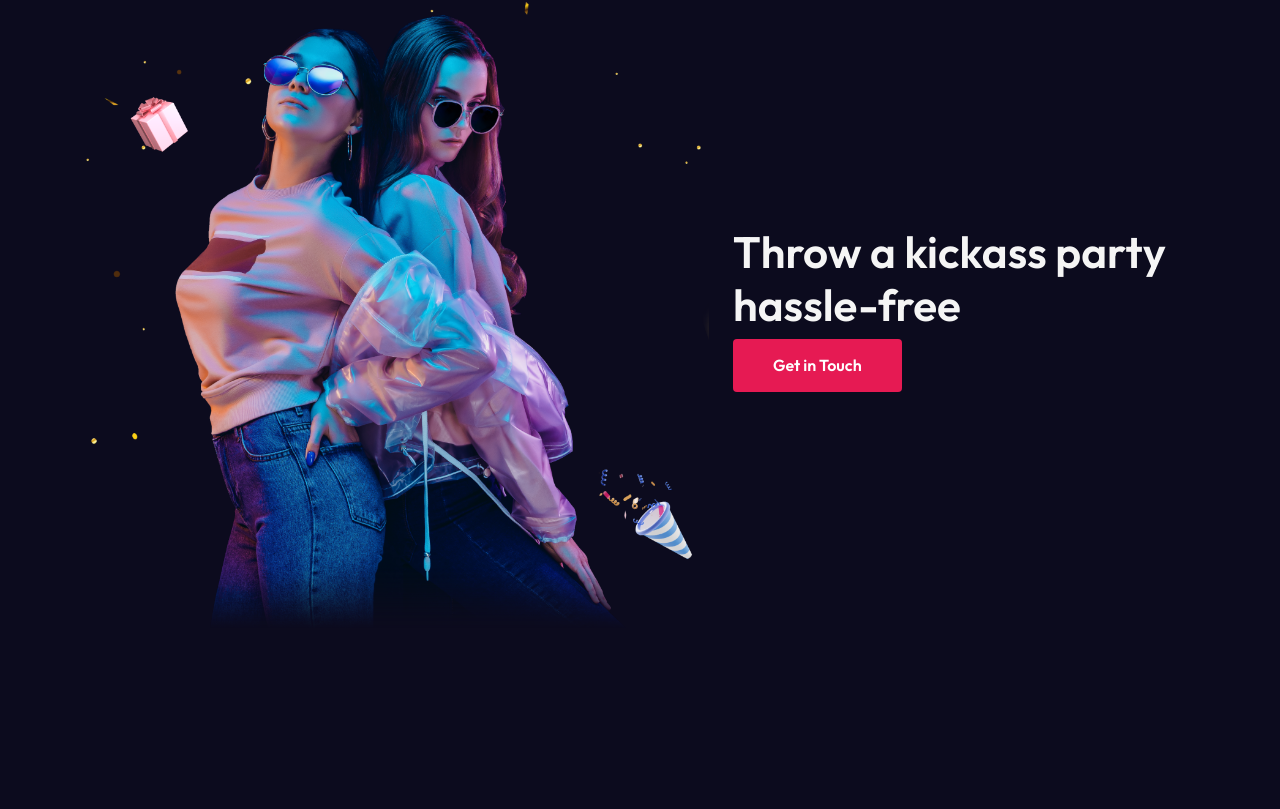
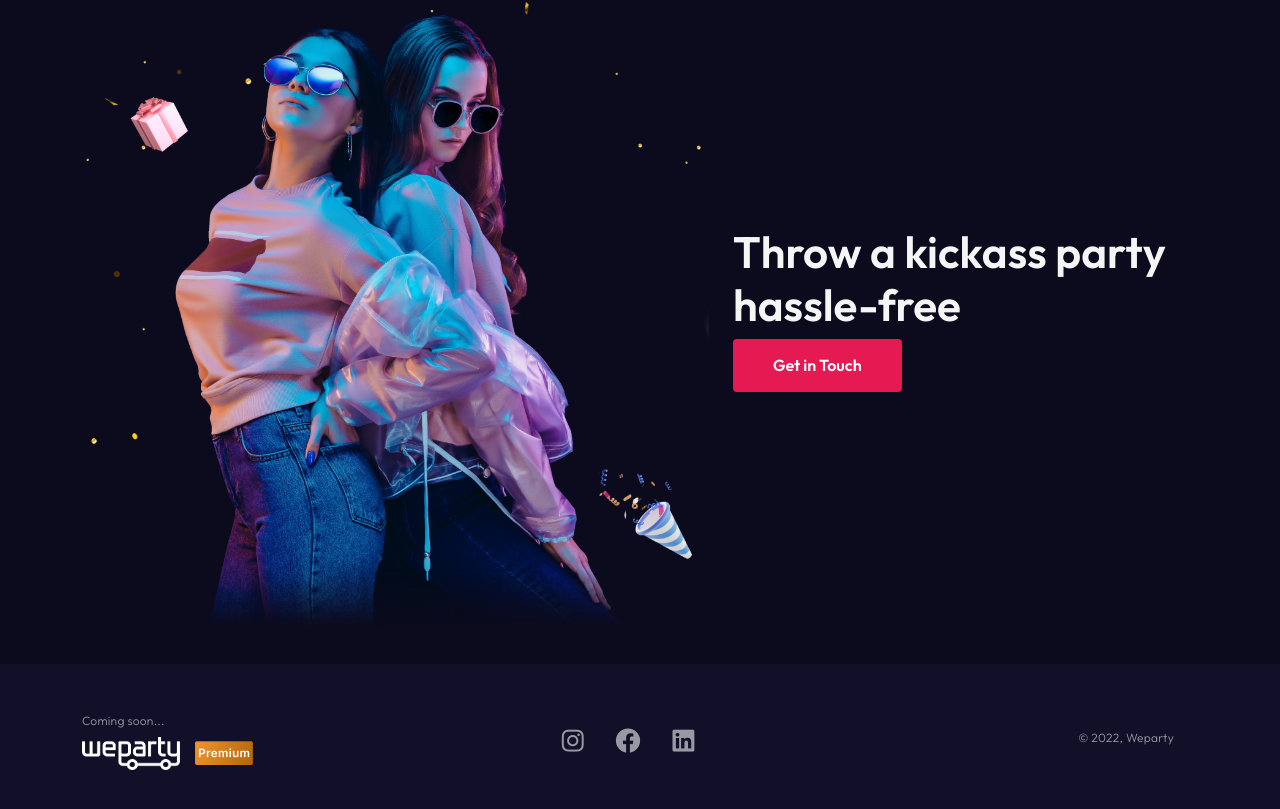
Before and after one commit to Shubhamsadhu02/weparty, a React (Create React App) app: page / in a window 1280 px wide. Shown: the part 3673-4482 px from the top of the page. Before the commit the page ends 4337 px from the top, so only its background shows below. Built offline with nearby package versions, Linux system fonts and the light colour scheme.

Commit message:
Footer added

```diff
--- a/src/Components/Home.js
+++ b/src/Components/Home.js
@@ -1,6 +1,7 @@
 import React from 'react'
 import Header from '../Partials/Header'
 import Cards from './cards'
+import Footer from '../Partials/Footer'
 
 export default function Home() {
   return (
@@ -168,6 +169,8 @@ export default function Home() {
         </div>
       </div>
     </section>
+
+    <Footer/>
     </>
   )
 }
--- a/src/Partials/footer.js
+++ b/src/Partials/footer.js
@@ -1,7 +1,35 @@
 import React from 'react'
 
-export default function footer() {
+export default function Footer() {
   return (
-    <div>footer</div>
+    <>
+    <section style={{ background: "#121028", height: "155px", padding: "50px 20px" }}>
+        <div className="container">
+          <div className="row">
+            <div className="col-lg-4">
+              <div className="footer-logo">
+                <h5>Coming soon...</h5>
+                <div className="footer-logo--premium d-flex flex-row align-items-center">
+                  <img src='/images/logo.png' height={33} width={98} style={{marginRight: "15px"}} />
+                  <img src='/images/premium.png' height={24} />
+                </div>
+              </div>
+            </div>
+            <div className="col-lg-4  d-flex flex-column justify-content-center align-items-center">
+              <div className="social-logo">
+                <i class="fab fa-instagram"></i>
+                <i class="fab fa-facebook"></i>
+                <i class="fab fa-linkedin"></i>
+              </div>
+            </div>
+            <div className="col-lg-4 d-flex flex-column justify-content-center align-items-end">
+                <div className="copyright">
+                    <h5>© 2022, Weparty</h5>
+                </div>
+            </div>
+          </div>
+        </div>
+    </section>
+    </>
   )
 }
--- a/src/Styles/global.css
+++ b/src/Styles/global.css
@@ -144,3 +144,22 @@ input:focus
     padding-left: 25px;
     margin-bottom: 16px;
 }
+
+.footer-logo h5,
+.copyright h5
+{
+    font-weight: 300;
+    font-size: 12px;
+    line-height: 120%;
+    letter-spacing: 0.02em;
+    color: #F5F5F5;
+    opacity: 0.6;
+}
+
+.social-logo i
+{
+    font-size: 25px;
+    color: #F5F5F5;
+    opacity: 0.6;
+    padding: 0 16px;
+}
```
Also changed, not shown: public/images/premium.png (added).
